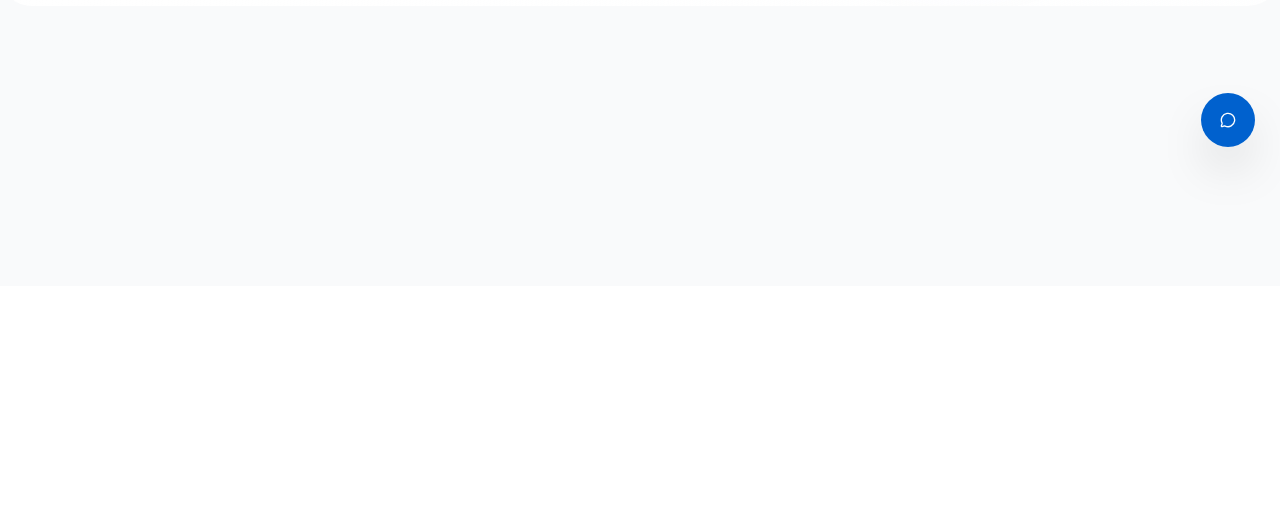
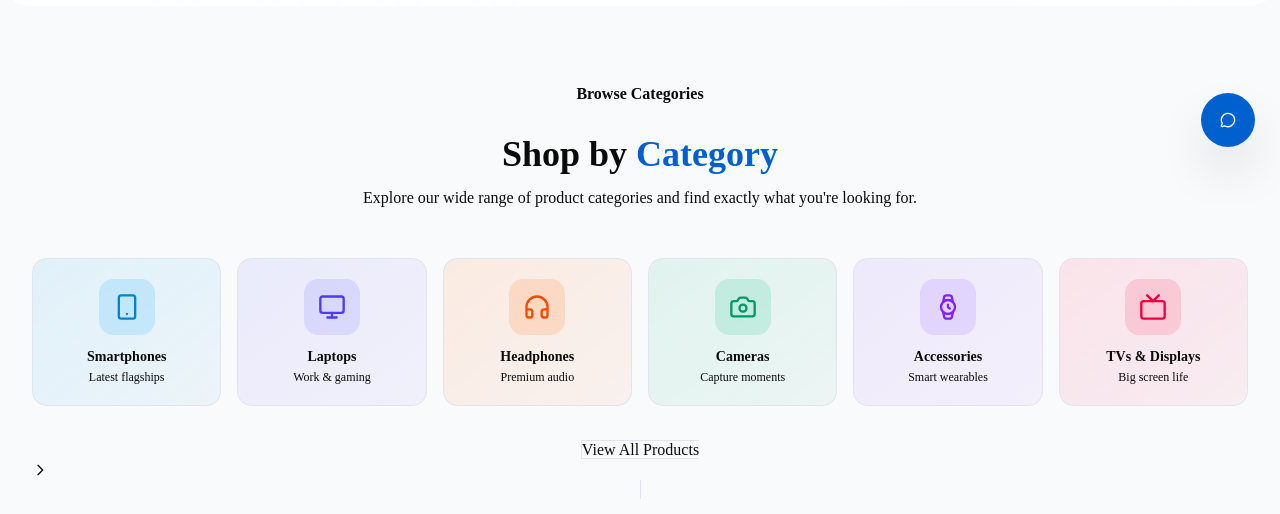
Before and after one commit to tanimahamed07/TechLand, a Next.js app: page / in a window 1280 px wide. Shown: the part 628-1142 px from the top of the page. Before the commit the page ends 914 px from the top, so only its background shows below. Built offline with nearby package versions, Linux system fonts and the light colour scheme; no server answers.

Commit message:
core: add category section in home page

```diff
--- a/src/app/(admin)/layout.tsx
+++ b/src/app/(admin)/layout.tsx
@@ -66,71 +66,14 @@ const navLinks = [
   },
 ];
 
-export default function AdminLayout({
-  children,
-}: {
-  children: React.ReactNode;
-}) {
-  const { data: session, status } = useSession();
-  const router = useRouter();
-  const pathname = usePathname();
-  const [openMenus, setOpenMenus] = useState<string[]>([]);
-  const [isMobileOpen, setIsMobileOpen] = useState(false);
-
-  const user = session?.user;
-
-  const initials = useMemo(() => {
-    const name = user?.name ?? user?.email ?? "A";
-    return name
-      .split(" ")
-      .map((p) => p[0])
-      .slice(0, 2)
-      .join("")
-      .toUpperCase();
-  }, [user]);
-
-  // Dropdown persistence logic
-  useEffect(() => {
-    navLinks.forEach((link) => {
-      if (
-        link.children?.some(
-          (c) => pathname === c.href || pathname.startsWith(c.href + "/"),
-        )
-      ) {
-        setOpenMenus((prev) =>
-          prev.includes(link.href) ? prev : [...prev, link.href],
-        );
-      }
-    });
-  }, [pathname]);
-
-  // Auth protection
-  useEffect(() => {
-    if (status === "loading") return;
-    if (!user || (user.role !== "admin" && user.role !== "super-admin")) {
-      router.replace("/");
-    }
-  }, [user, status, router]);
-
-  const toggleMenu = (href: string) => {
-    setOpenMenus((prev) =>
-      prev.includes(href) ? prev.filter((h) => h !== href) : [...prev, href],
-    );
-  };
-
-  if (status === "loading") {
-    return (
-      <div className="flex min-h-screen items-center justify-center bg-background">
-        <div className="h-10 w-10 animate-spin rounded-full border-4 border-primary border-t-transparent" />
-      </div>
-    );
-  }
-
-  if (!user || (user.role !== "admin" && user.role !== "super-admin"))
-    return null;
-
-  // Sidebar reusable component
-  const SidebarContent = () => (
+const SidebarContent = ({
+  pathname,
+  user,
+  initials,
+  openMenus,
+  toggleMenu,
+  setIsMobileOpen,
+}: any) => (
   <div className="flex h-full flex-col bg-card">
     <div className="flex h-16 items-center gap-2 border-b px-6">
       <Link
@@ -154,9 +97,7 @@ export default function AdminLayout({
 
     <nav className="flex-1 space-y-1 overflow-y-auto p-4 scrollbar-hide">
       {navLinks.map(({ href, label, icon: Icon, exact, children }) => {
-          const isActive = exact
-            ? pathname === href
-            : pathname.startsWith(href);
+        const isActive = exact ? pathname === href : pathname.startsWith(href);
         const isOpen = openMenus.includes(href);
 
         return (
@@ -226,17 +167,17 @@ export default function AdminLayout({
     <div className="border-t bg-muted/20 p-4">
       <div className="mb-4 flex items-center gap-3 rounded-xl bg-background border border-border/50 p-2 shadow-sm">
         <Avatar className="h-9 w-9 border border-border">
-            <AvatarImage src={user.image ?? ""} alt={user.name ?? "Admin"} />
+          <AvatarImage src={user?.image ?? ""} alt={user?.name ?? "Admin"} />
           <AvatarFallback className="bg-primary/10 text-xs font-bold text-primary">
             {initials}
           </AvatarFallback>
         </Avatar>
         <div className="flex-1 overflow-hidden">
           <p className="truncate text-xs font-bold text-foreground">
-              {user.name}
+            {user?.name}
           </p>
           <p className="truncate text-[10px] font-medium text-muted-foreground capitalize">
-              {user.role}
+            {user?.role}
           </p>
         </div>
         <ThemeToggle />
@@ -254,11 +195,84 @@ export default function AdminLayout({
   </div>
 );
 
+export default function AdminLayout({
+  children,
+}: {
+  children: React.ReactNode;
+}) {
+  const { data: session, status } = useSession();
+  const router = useRouter();
+  const pathname = usePathname();
+  const [openMenus, setOpenMenus] = useState<string[]>([]);
+  const [isMobileOpen, setIsMobileOpen] = useState(false);
+
+  const user = session?.user;
+
+  const initials = useMemo(() => {
+    const name = user?.name ?? user?.email ?? "A";
+    return name
+      .split(" ")
+      .map((p) => p[0])
+      .slice(0, 2)
+      .join("")
+      .toUpperCase();
+  }, [user]);
+
+  // Dropdown persistence logic
+  useEffect(() => {
+    navLinks.forEach((link) => {
+      if (
+        link.children?.some(
+          (c) => pathname === c.href || pathname.startsWith(c.href + "/"),
+        )
+      ) {
+        setOpenMenus((prev) =>
+          prev.includes(link.href) ? prev : [...prev, link.href],
+        );
+      }
+    });
+  }, [pathname]);
+
+  // Auth protection
+  useEffect(() => {
+    if (status === "loading") return;
+    if (!user || (user.role !== "admin" && user.role !== "super-admin")) {
+      router.replace("/");
+    }
+  }, [user, status, router]);
+
+  const toggleMenu = (href: string) => {
+    setOpenMenus((prev) =>
+      prev.includes(href) ? prev.filter((h) => h !== href) : [...prev, href],
+    );
+  };
+
+  if (status === "loading") {
+    return (
+      <div className="flex min-h-screen items-center justify-center bg-background">
+        <div className="h-10 w-10 animate-spin rounded-full border-4 border-primary border-t-transparent" />
+      </div>
+    );
+  }
+
+  if (!user || (user.role !== "admin" && user.role !== "super-admin"))
+    return null;
+
+  // Props to be passed to SidebarContent
+  const sidebarProps = {
+    pathname,
+    user,
+    initials,
+    openMenus,
+    toggleMenu,
+    setIsMobileOpen,
+  };
+
   return (
     <div className="flex min-h-screen bg-background/50">
       {/* Desktop Sidebar */}
       <aside className="sticky top-0 hidden h-screen w-64 shrink-0 border-r bg-card lg:flex">
-        <SidebarContent />
+        <SidebarContent {...sidebarProps} />
       </aside>
 
       <div className="flex flex-1 flex-col min-w-0">
@@ -276,7 +290,6 @@ export default function AdminLayout({
                 </Button>
               </SheetTrigger>
               <SheetContent side="left" className="p-0 w-72 border-r-0">
-                {/* --- FIX: Added SR Header to resolve Accessibility Error --- */}
                 <div className="sr-only">
                   <SheetHeader>
                     <SheetTitle>Admin Navigation</SheetTitle>
@@ -285,9 +298,7 @@ export default function AdminLayout({
                     </SheetDescription>
                   </SheetHeader>
                 </div>
-                {/* ---------------------------------------------------------- */}
-
-                <SidebarContent />
+                <SidebarContent {...sidebarProps} />
               </SheetContent>
             </Sheet>
 
--- a/src/app/(public)/page.tsx
+++ b/src/app/(public)/page.tsx
@@ -1,5 +1,5 @@
 import HeroSection from "@/components/banner/HeroSection";
-
+import CategorySection from "@/components/home/CategorySection";
 
 export default function Home() {
   return (
@@ -8,6 +8,7 @@ export default function Home() {
         {" "}
         {/* mx-auto add kora hoyeche */}
         <HeroSection />
+        <CategorySection></CategorySection>
       </main>
     </div>
   );
--- /dev/null
+++ b/src/components/home/CategorySection.tsx
@@ -0,0 +1,156 @@
+import Link from "next/link";
+import {
+  Smartphone,
+  Monitor,
+  Headphones,
+  Camera,
+  Watch,
+  Tv,
+} from "lucide-react";
+
+const categories = [
+  {
+    name: "Smartphones",
+    slug: "smartphones",
+    Icon: Smartphone,
+    description: "Latest flagships",
+    color: "from-sky-500/10 to-sky-600/5",
+    iconBg: "bg-sky-500/15",
+    iconColor: "text-sky-600",
+    borderColor: "hover:border-sky-300",
+  },
+  {
+    name: "Laptops",
+    slug: "laptops",
+    Icon: Monitor,
+    description: "Work & gaming",
+    color: "from-indigo-500/10 to-indigo-600/5",
+    iconBg: "bg-indigo-500/15",
+    iconColor: "text-indigo-600",
+    borderColor: "hover:border-indigo-300",
+  },
+  {
+    name: "Headphones",
+    slug: "headphones",
+    Icon: Headphones,
+    description: "Premium audio",
+    color: "from-orange-500/10 to-orange-600/5",
+    iconBg: "bg-orange-500/15",
+    iconColor: "text-orange-600",
+    borderColor: "hover:border-orange-300",
+  },
+  {
+    name: "Cameras",
+    slug: "cameras",
+    Icon: Camera,
+    description: "Capture moments",
+    color: "from-emerald-500/10 to-emerald-600/5",
+    iconBg: "bg-emerald-500/15",
+    iconColor: "text-emerald-600",
+    borderColor: "hover:border-emerald-300",
+  },
+  {
+    name: "Accessories",
+    slug: "accessories",
+    Icon: Watch,
+    description: "Smart wearables",
+    color: "from-violet-500/10 to-violet-600/5",
+    iconBg: "bg-violet-500/15",
+    iconColor: "text-violet-600",
+    borderColor: "hover:border-violet-300",
+  },
+  {
+    name: "TVs & Displays",
+    slug: "tvs",
+    Icon: Tv,
+    description: "Big screen life",
+    color: "from-rose-500/10 to-rose-600/5",
+    iconBg: "bg-rose-500/15",
+    iconColor: "text-rose-600",
+    borderColor: "hover:border-rose-300",
+  },
+];
+
+export default function CategorySection() {
+  return (
+    <section className="py-16 bg-base-100">
+      <div className="container mx-auto px-6 lg:px-8">
+        {/* Header */}
+        <div className="text-center mb-12">
+          <div className="badge badge-primary badge-lg mb-4 px-4 py-3 font-semibold">
+            Browse Categories
+          </div>
+          <h2 className="text-3xl lg:text-4xl font-black text-base-content mb-3">
+            Shop by{" "}
+            <span className="text-primary">Category</span>
+          </h2>
+          <p className="text-base-content/60 max-w-xl mx-auto">
+            Explore our wide range of product categories and find exactly what
+            you're looking for.
+          </p>
+        </div>
+
+        {/* Category Grid */}
+        <div className="grid grid-cols-2 sm:grid-cols-3 lg:grid-cols-6 gap-4">
+          {categories.map((cat) => (
+            <Link
+              key={cat.slug}
+              href={`/products?category=${cat.slug}`}
+              className="group"
+            >
+              <div
+                className={`
+                  relative flex flex-col items-center gap-3 p-5 rounded-2xl
+                  bg-gradient-to-br ${cat.color}
+                  border border-base-200 ${cat.borderColor}
+                  transition-all duration-300
+                  hover:-translate-y-2 hover:shadow-lg
+                  cursor-pointer
+                `}
+              >
+                {/* Icon */}
+                <div
+                  className={`w-14 h-14 rounded-2xl ${cat.iconBg} flex items-center justify-center transition-transform duration-300 group-hover:scale-110`}
+                >
+                  <cat.Icon className={`w-7 h-7 ${cat.iconColor}`} />
+                </div>
+
+                {/* Text */}
+                <div className="text-center">
+                  <p className="font-bold text-base-content text-sm">
+                    {cat.name}
+                  </p>
+                  <p className="text-xs text-base-content/50 mt-0.5">
+                    {cat.description}
+                  </p>
+                </div>
+
+                {/* Arrow on hover */}
+                <div className="absolute top-2 right-2 opacity-0 group-hover:opacity-100 transition-opacity duration-200">
+                  <div className={`w-5 h-5 rounded-full ${cat.iconBg} flex items-center justify-center`}>
+                    <svg className={`w-3 h-3 ${cat.iconColor}`} fill="none" viewBox="0 0 24 24" stroke="currentColor">
+                      <path strokeLinecap="round" strokeLinejoin="round" strokeWidth={2.5} d="M9 5l7 7-7 7" />
+                    </svg>
+                  </div>
+                </div>
+              </div>
+            </Link>
+          ))}
+        </div>
+
+        {/* View All */}
+        <div className="text-center mt-8">
+          <Link
+            href="/products"
+            className="btn btn-ghost btn-sm border border-base-300 hover:border-primary hover:text-primary gap-2"
+          >
+            View All Products
+            <svg className="w-4 h-4" fill="none" viewBox="0 0 24 24" stroke="currentColor">
+              <path strokeLinecap="round" strokeLinejoin="round" strokeWidth={2} d="M9 5l7 7-7 7" />
+            </svg>
+          </Link>
+        </div>
+      </div>
+    </section>
+  );
+}
```
Lines whose indentation alone changed are shown as unchanged.
